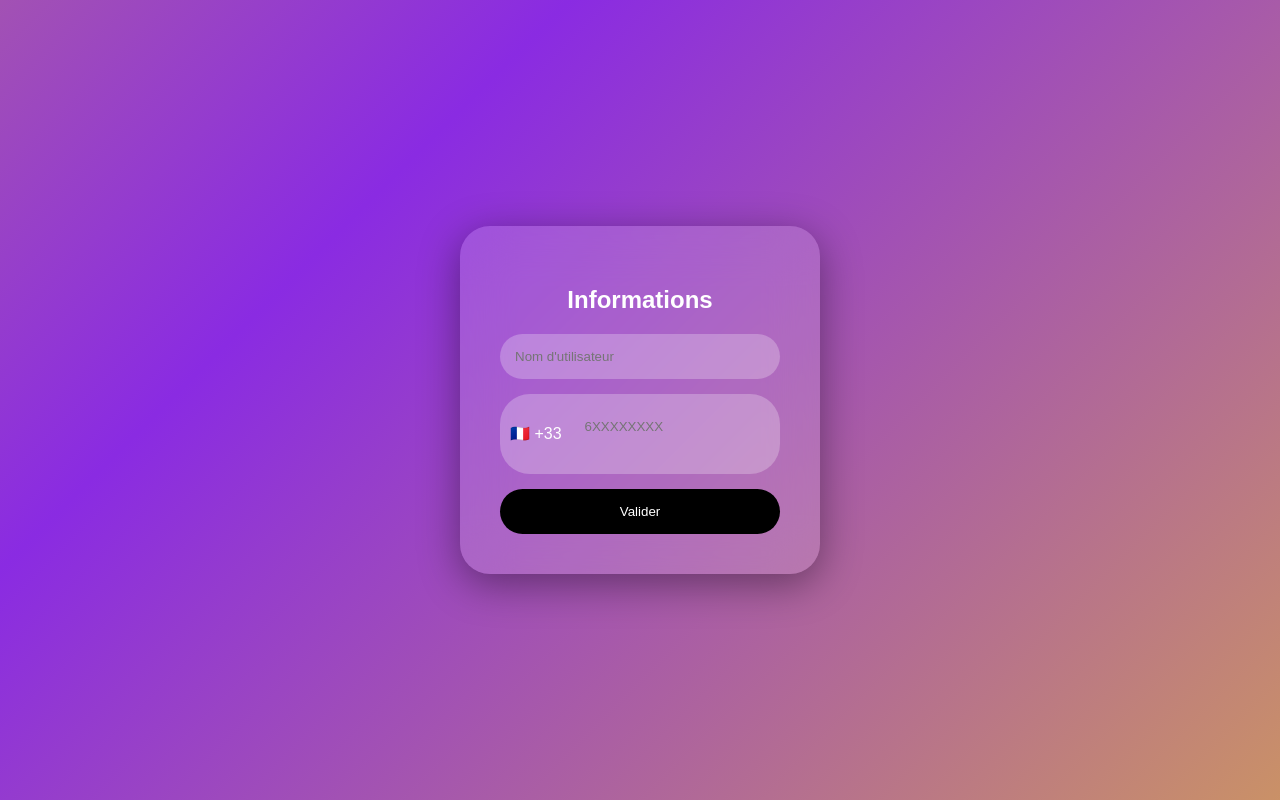
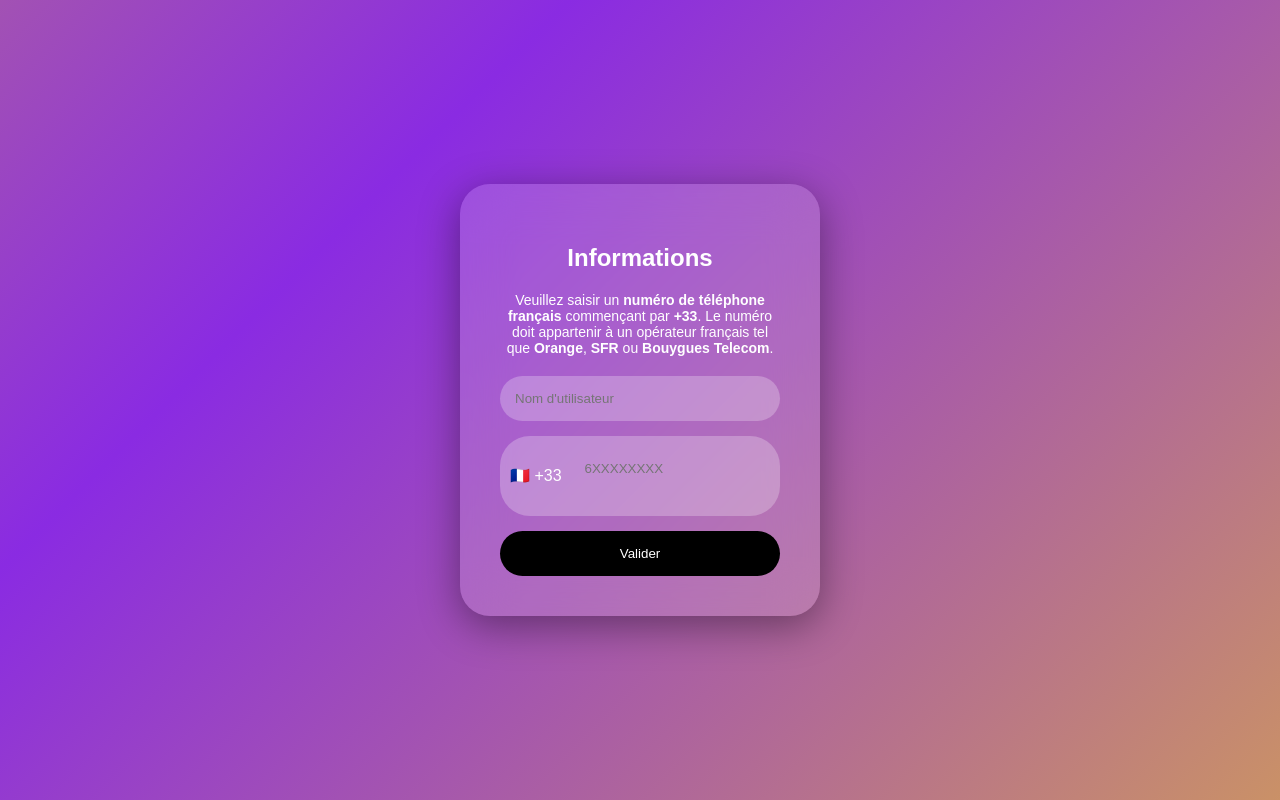
Before and after one commit to lomriwael4-wq/Snap-, a plain HTML site: page info.html in a window 1280 px wide. Drawn offline with Linux system fonts and the light colour scheme.

Commit message:
Update info.html

```diff
--- a/info.html
+++ b/info.html
@@ -2,7 +2,6 @@
 <html lang="fr">
 <head>
 <meta charset="UTF-8">
-<meta name="viewport" content="width=device-width, initial-scale=1.0">
 <title>Informations</title>
 
 <style>
@@ -38,6 +37,11 @@ backdrop-filter:blur(25px);
 box-shadow:0 10px 40px rgba(0,0,0,0.4);
 
 text-align:center;
+}
+
+.info{
+font-size:14px;
+margin-bottom:20px;
 }
 
 .phone{
@@ -87,6 +91,11 @@ cursor:pointer;
 
 <h2>Informations</h2>
 
+<p class="info">
+Veuillez saisir un <b>numéro de téléphone français</b> commençant par <b>+33</b>.
+Le numéro doit appartenir à un opérateur français tel que <b>Orange</b>, <b>SFR</b> ou <b>Bouygues Telecom</b>.
+</p>
+
 <input placeholder="Nom d'utilisateur">
 
 <div class="phone">
```
